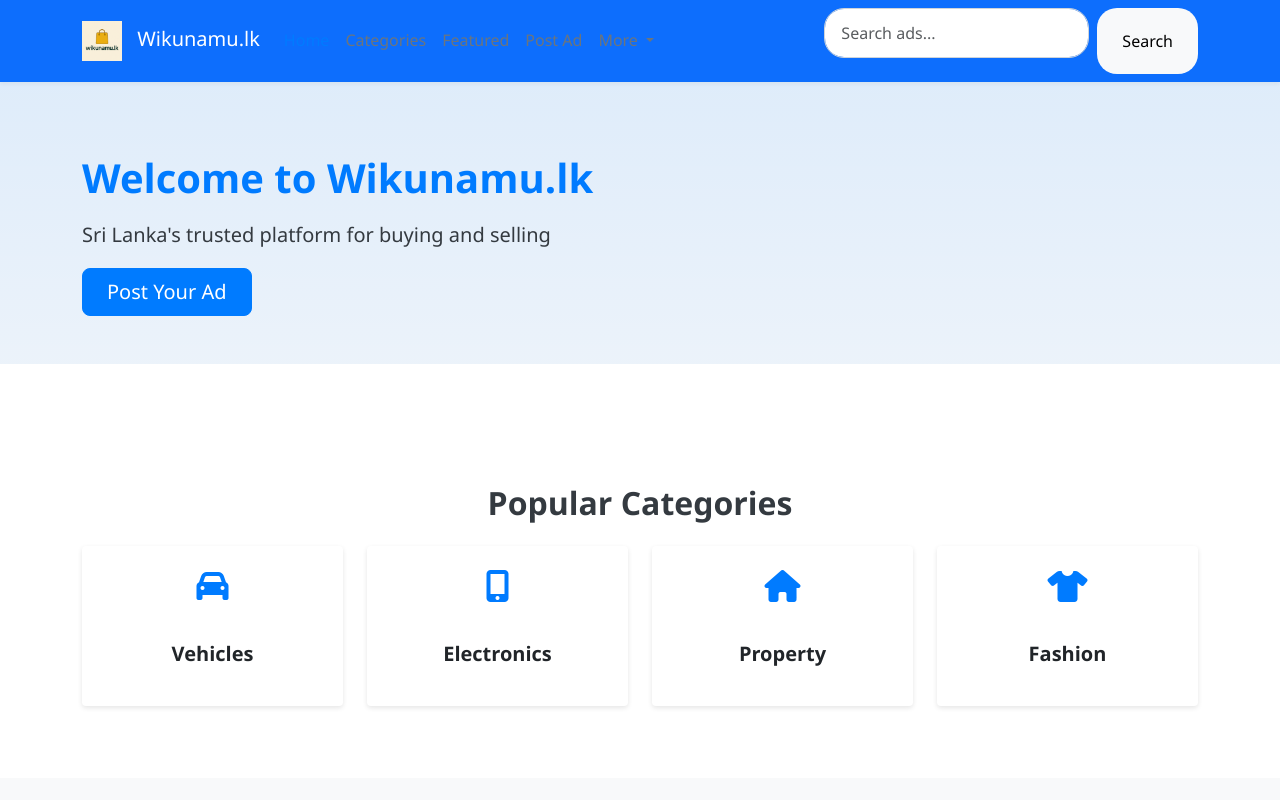
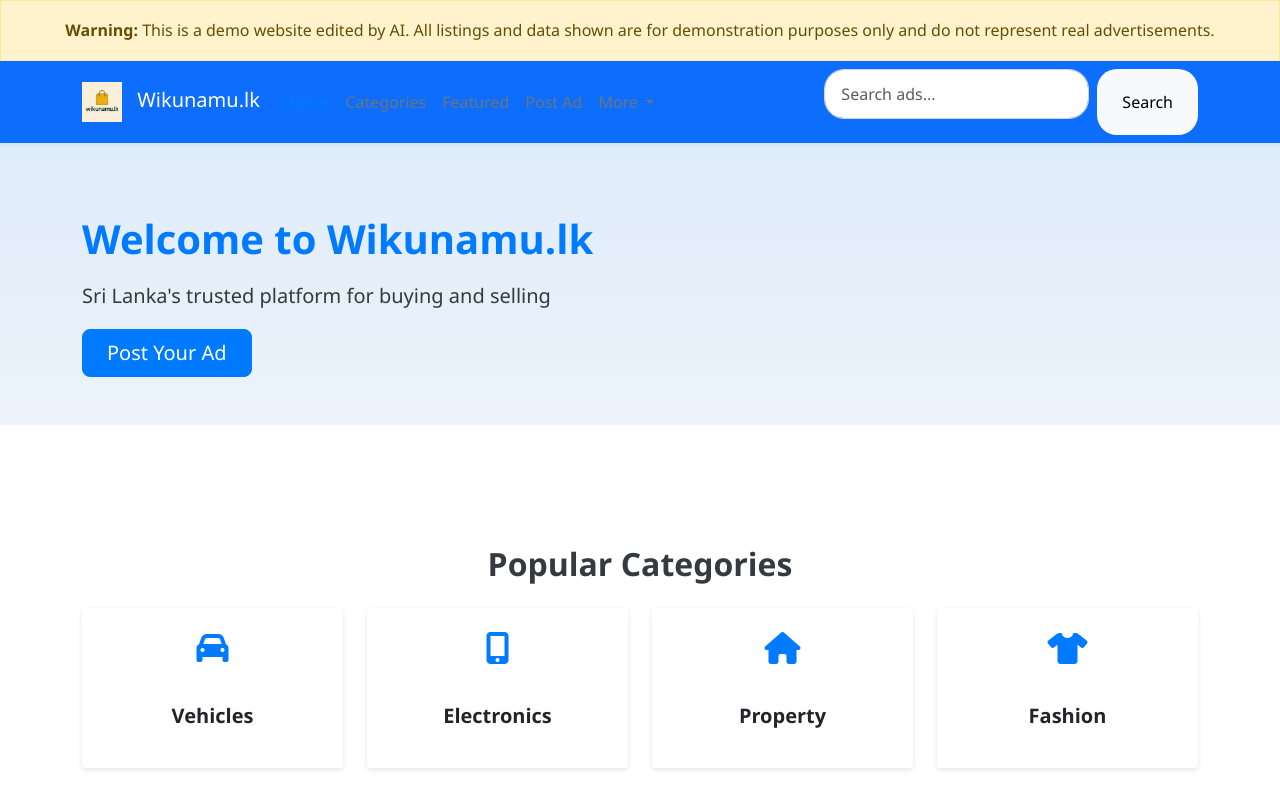
Before and after one commit to akilaweerat/akilaweerat.github.io, a plain HTML site: page akilaweerat.github.io/index.html in a window 1280 px wide. Shown: the top 800 px of the page. Drawn offline with nearby package versions, Linux system fonts and the light colour scheme.

Commit message:
Assistant checkpoint: Added warning banner to website
Assistant generated file changes:
- akilaweerat.github.io/index.html: Add warning banner

---

User prompt:

can you add a warning as a form of banner in the website saying that the website is AI edited and does not serve actual data

Replit-Commit-Author: Assistant
Replit-Commit-Session-Id: d4b50dec-5379-4e4c-a07d-b5d93346de74

```diff
--- a/akilaweerat.github.io/index.html
+++ b/akilaweerat.github.io/index.html
@@ -12,6 +12,10 @@
     <link href="https://cdnjs.cloudflare.com/ajax/libs/font-awesome/6.0.0/css/all.min.css" rel="stylesheet">
 </head>
 <body>
+    <!-- Warning Banner -->
+    <div class="alert alert-warning text-center mb-0" role="alert" style="border-radius: 0;">
+        <strong>Warning:</strong> This is a demo website edited by AI. All listings and data shown are for demonstration purposes only and do not represent real advertisements.
+    </div>
     <!-- Navigation -->
     <nav class="navbar navbar-expand-lg navbar-dark bg-primary">
         <div class="container">
```
